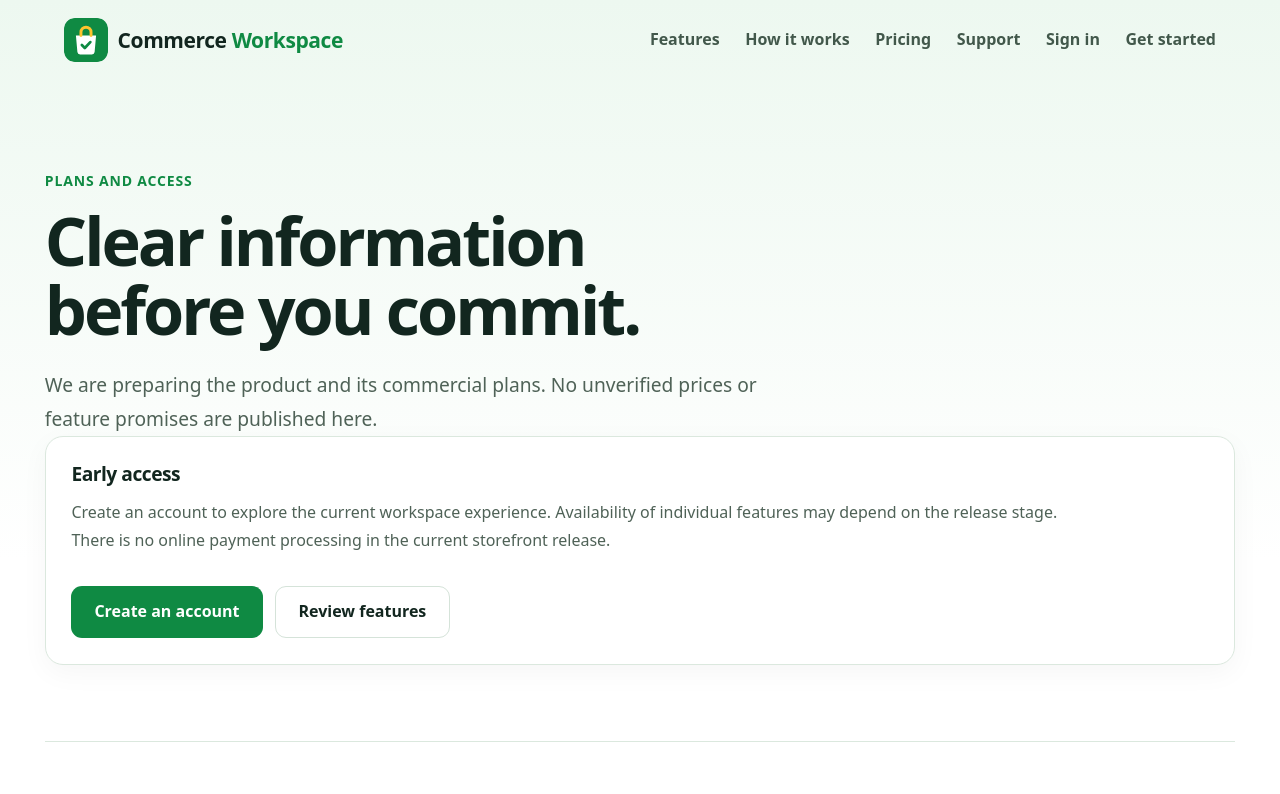
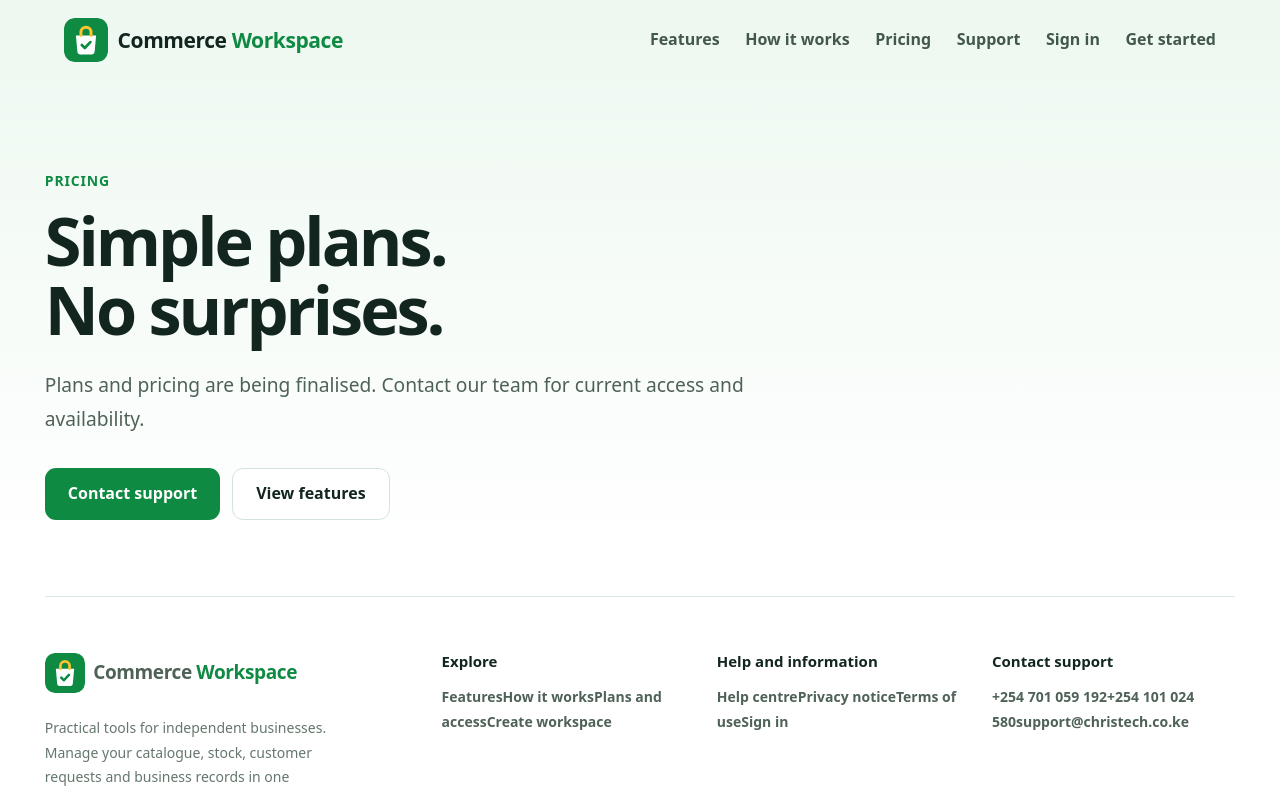
Before and after one commit to learninghub44/kenya-multitenant-commerce-docs, a Next.js app: page /pricing in a window 1280 px wide. Shown: the top 794 px of the page. Built offline with nearby package versions, Linux system fonts and the light colour scheme.

Commit message:
Clarify pricing page with concise copy

```diff
--- a/src/app/(marketing)/pricing/page.tsx
+++ b/src/app/(marketing)/pricing/page.tsx
@@ -4,21 +4,19 @@ import styles from "../../marketing.module.css";
 
 export const metadata: Metadata = {
   title: "Pricing | Commerce Workspace",
-  description: "Get in touch about access and workspace plans for Commerce Workspace."
+  description: "Ask about Commerce Workspace access and current plans."
 };
 
 export default function PricingPage() {
   return (
     <div className={styles.container}>
       <section className={styles.hero}>
-        <p className={styles.eyebrow}>Plans and access</p>
-        <h1>Clear information before you commit.</h1>
-        <p className={styles.lead}>We are preparing the product and its commercial plans. No unverified prices or feature promises are published here.</p>
-        <div className={styles.card}>
-          <h2>Early access</h2>
-          <p>Create an account to explore the current workspace experience. Availability of individual features may depend on the release stage.</p>
-          <p>There is no online payment processing in the current storefront release.</p>
-          <div className={styles.actions}><Link className={styles.primary} href="/register">Create an account</Link><Link className={styles.secondary} href="/features">Review features</Link></div>
+        <p className={styles.eyebrow}>Pricing</p>
+        <h1>Simple plans. No surprises.</h1>
+        <p className={styles.lead}>Plans and pricing are being finalised. Contact our team for current access and availability.</p>
+        <div className={styles.actions}>
+          <a className={styles.primary} href="mailto:support@christech.co.ke">Contact support</a>
+          <Link className={styles.secondary} href="/features">View features</Link>
         </div>
       </section>
     </div>
```
